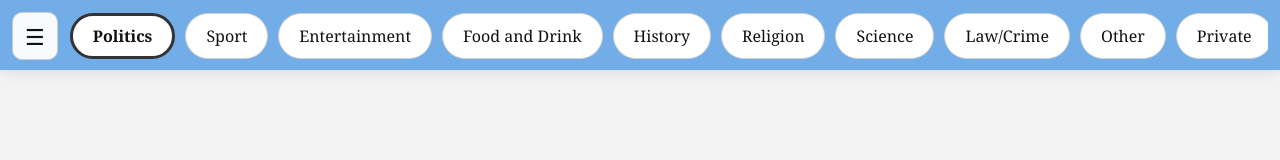
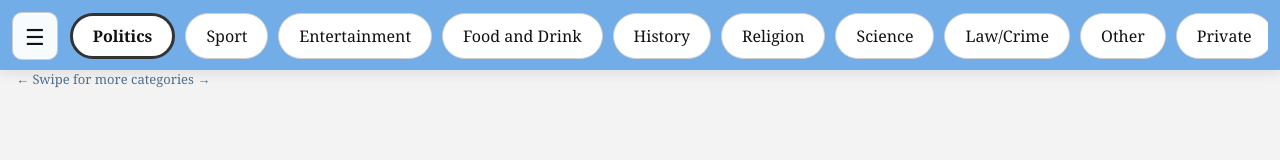
Before and after one commit to robbie6153-cmd/psephia, a plain HTML site: page app.html in a window 1280 px wide. Drawn offline with Linux system fonts and the light colour scheme; no server answers.

Commit message:
Add files via upload

```diff
--- a/app.html
+++ b/app.html
@@ -32,7 +32,7 @@
       <a href="terms.html">Terms of Use</a>
     </div>
   </div>
-
+<div class="category-more-hint">← Swipe for more categories →</div>
   <main class="app-page hidden-until-ready">
     <h1>Psephia</h1>
 
--- a/style.css
+++ b/style.css
@@ -512,3 +512,9 @@ button {
     font-size: 26px;
   }
 }
+.category-more-hint {
+  margin-top: 70px;
+  padding: 0 16px;
+  font-size: 13px;
+  color: #4f6f8f;
+}
```
